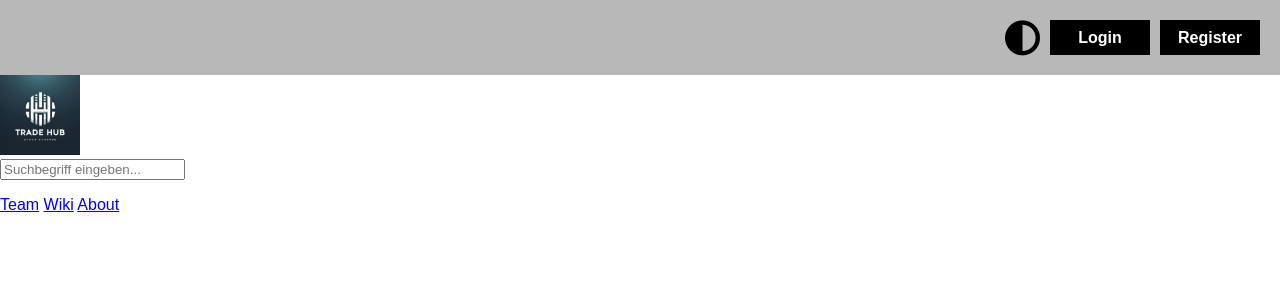
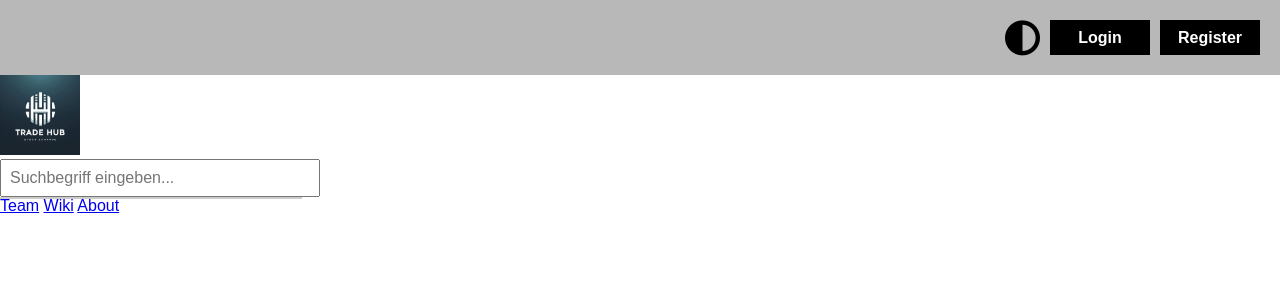
Before and after one commit to McLovin-81/trade-hub, a Flask app: page /main in a window 1280 px wide. Shown: the top 300 px of the page. Run offline with Flask 3, Linux system fonts and the light colour scheme.

Commit message:
working search bar with suggestions

```diff
--- a/app/static/css/styles.css
+++ b/app/static/css/styles.css
@@ -137,3 +137,32 @@ body.dark-mode
 .value-change.negative {
   color: red;
 }
+
+#searchInput {
+  width: 300px;
+  padding: 8px;
+  font-size: 16px;
+}
+
+
+#suggestions {
+  list-style-type: none;
+  padding: 0;
+  margin: 0;
+  position: absolute;
+  width: 300px;
+  background-color: white;
+  border: 1px solid #ccc;
+  max-height: 200px;
+  overflow-y: auto;
+  z-index: 1000;
+}
+
+#suggestions li {
+  padding: 8px;
+  cursor: pointer;
+}
+
+#suggestions li:hover {
+  background-color: #f0f0f0;
+}
--- a/app/static/js/search_help.js
+++ b/app/static/js/search_help.js
@@ -1,9 +1,12 @@
 document.addEventListener("DOMContentLoaded", function () {
     const searchInput = document.getElementById("searchInput");
     const suggestionsList = document.createElement("ul");
+    suggestionsList.setAttribute("id", "suggestions");
     searchInput.parentNode.appendChild(suggestionsList);
 
-    // Das Dictionary, das in der main.html als JSON eingebettet wird
+    const searchForm = document.getElementById("searchForm");
+
+
     const daxAktien = JSON.parse(document.getElementById("daxAktienData").textContent);
 
     searchInput.addEventListener("input", function () {
@@ -16,13 +19,23 @@ document.addEventListener("DOMContentLoaded", function () {
                 if (name.toLowerCase().includes(query) || symbol.toLowerCase().includes(query)) {
                     const suggestionItem = document.createElement("li");
                     suggestionItem.textContent = `${name} (${symbol})`;
+
+                    // Send formular on click
                     suggestionItem.addEventListener("click", function () {
                         searchInput.value = symbol;
-                        suggestionsList.innerHTML = "";  // Vorschläge leeren
+                        searchForm.submit();
                     });
+
                     suggestionsList.appendChild(suggestionItem);
                 }
             });
         }
     });
+
+
+    document.addEventListener("click", function (e) {
+        if (!searchInput.contains(e.target)) {
+            suggestionsList.innerHTML = "";
+        }
+    });
 });
```
